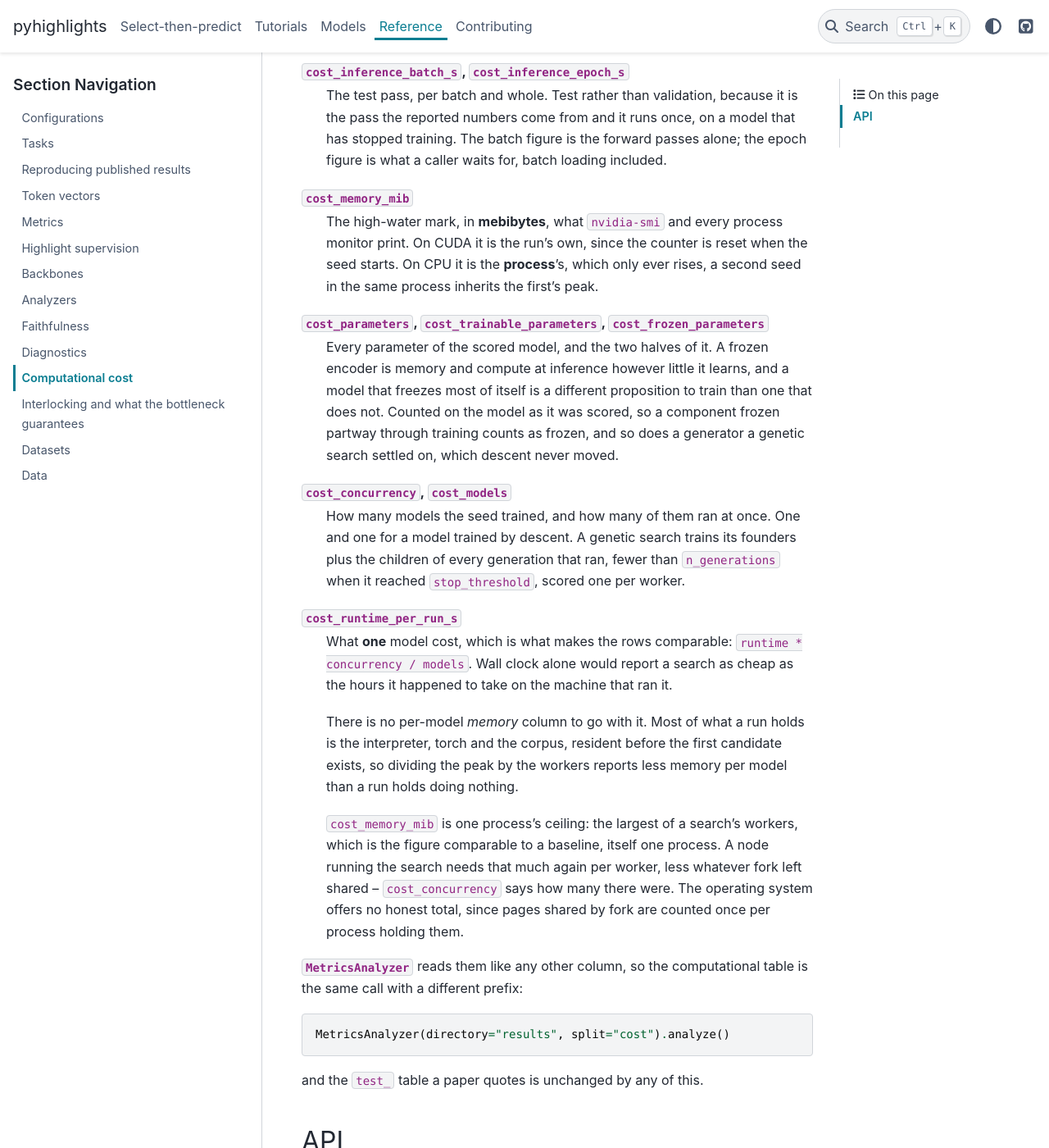
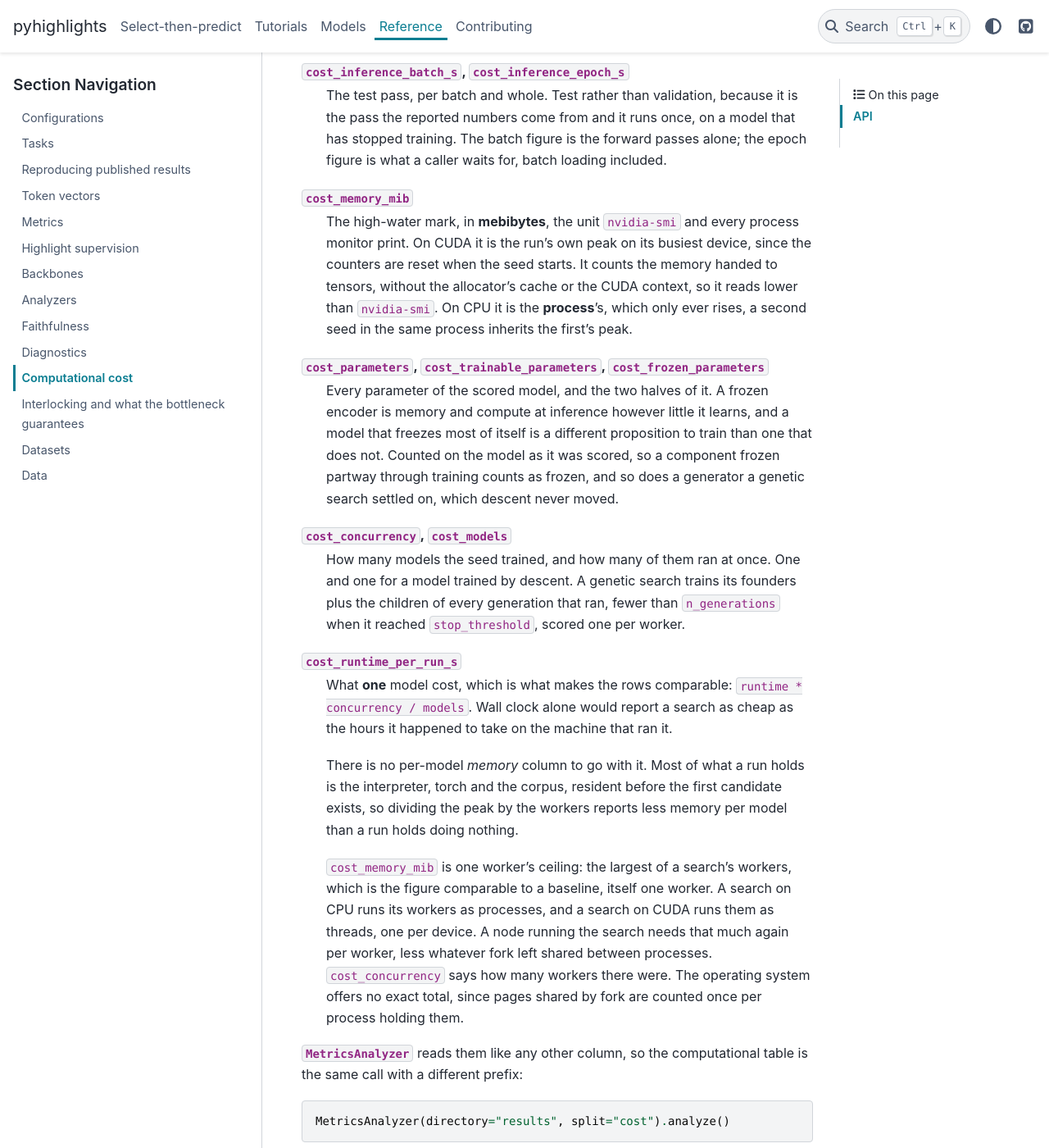
Before and after one commit to nlp-unibo/pyhighlights, a Sphinx documentation site: the page built from docsrc/source/reference/cost.rst, in a window 1280 px wide and 1400 px high, scrolled down 281 px. Shown: the whole window at 82% size. Built offline with Sphinx 7.4.7 and the PyData theme 0.15.4, drawn with Linux system fonts in a browser that asks for light colours.

Commit message:
fix: cost reads every CUDA device and initialises none (#164)
A search on CUDA scores its candidates in threads, one per device, but
peak_memory read the current device only. Meter.start reset the peak
with no device argument, which initialised CUDA in a run on CPU.

Co-authored-by: Claude Opus 5.5 (1M context) <noreply@anthropic.com>

```diff
--- a/docsrc/source/reference/cost.rst
+++ b/docsrc/source/reference/cost.rst
@@ -12,9 +12,11 @@ A table of F1 says which model is better and nothing about what it takes to get
    that has stopped training. The batch figure is the forward passes alone;
    the epoch figure is what a caller waits for, batch loading included.
 ``cost_memory_mib``
-   The high-water mark, in **mebibytes**, what ``nvidia-smi`` and every
-   process monitor print. On CUDA it is the run's own, since the counter is
-   reset when the seed starts. On CPU it is the **process**'s, which only ever
+   The high-water mark, in **mebibytes**, the unit ``nvidia-smi`` and every
+   process monitor print. On CUDA it is the run's own peak on its busiest
+   device, since the counters are reset when the seed starts. It counts the
+   memory handed to tensors, without the allocator's cache or the CUDA
+   context, so it reads lower than ``nvidia-smi``. On CPU it is the **process**'s, which only ever
    rises, a second seed in the same process inherits the first's peak.
 ``cost_parameters``, ``cost_trainable_parameters``, ``cost_frozen_parameters``
    Every parameter of the scored model, and the two halves of it. A frozen
@@ -39,12 +41,14 @@ A table of F1 says which model is better and nothing about what it takes to get
    candidate exists, so dividing the peak by the workers reports less memory
    per model than a run holds doing nothing.
 
-   ``cost_memory_mib`` is one process's ceiling: the largest of a search's
-   workers, which is the figure comparable to a baseline, itself one process.
-   A node running the search needs that much again per worker, less whatever
-   fork left shared -- ``cost_concurrency`` says how many there were. The
-   operating system offers no honest total, since pages shared by fork are
-   counted once per process holding them.
+   ``cost_memory_mib`` is one worker's ceiling: the largest of a search's
+   workers, which is the figure comparable to a baseline, itself one worker.
+   A search on CPU runs its workers as processes, and a search on CUDA runs
+   them as threads, one per device. A node running the search needs that
+   much again per worker, less whatever fork left shared between processes.
+   ``cost_concurrency`` says how many workers there were. The operating
+   system offers no exact total, since pages shared by fork are counted once
+   per process holding them.
 
 :class:`~pyhighlights.components.analyzers.MetricsAnalyzer` reads them like any
 other column, so the computational table is the same call with a different prefix::
```
Also changed, not shown: 2 other files.
